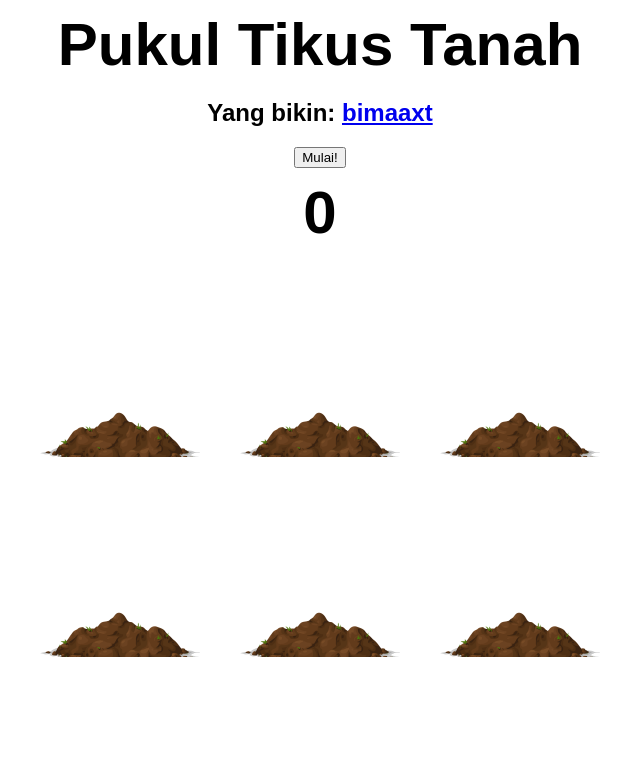
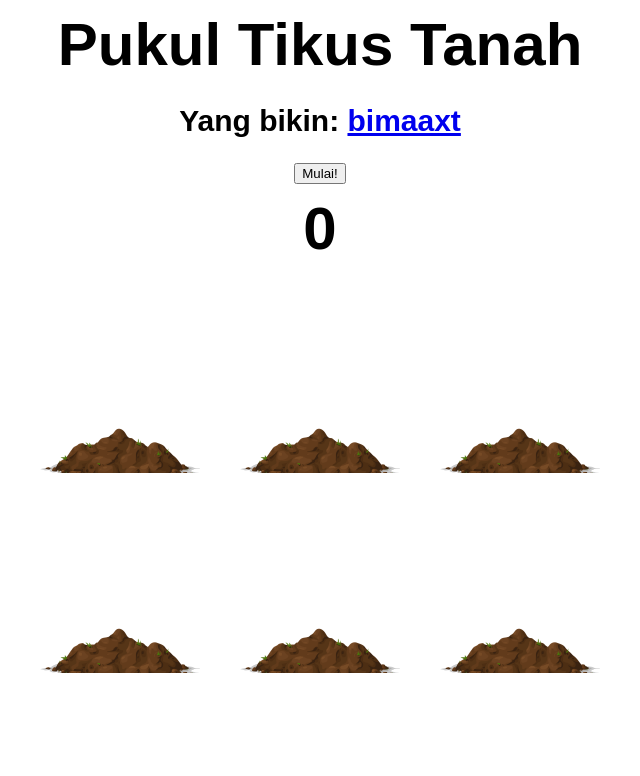
Before and after one commit to YowisBenCoffe/pukul-tikus, a plain HTML site: page index.html in a window 1280 px wide. Shown: the whole page, without its empty margins (320-960 px from the left). Drawn offline with Linux system fonts and the light colour scheme.

Commit message:
benerin typo

```diff
--- a/css/style.css
+++ b/css/style.css
@@ -6,7 +6,7 @@ h3 {
   margin: 10px;
 }
 h2 {
-  font-size: 30pxpx;
+  font-size: 30px;
   text-align: center;
   font-family: arial;
 }
```
